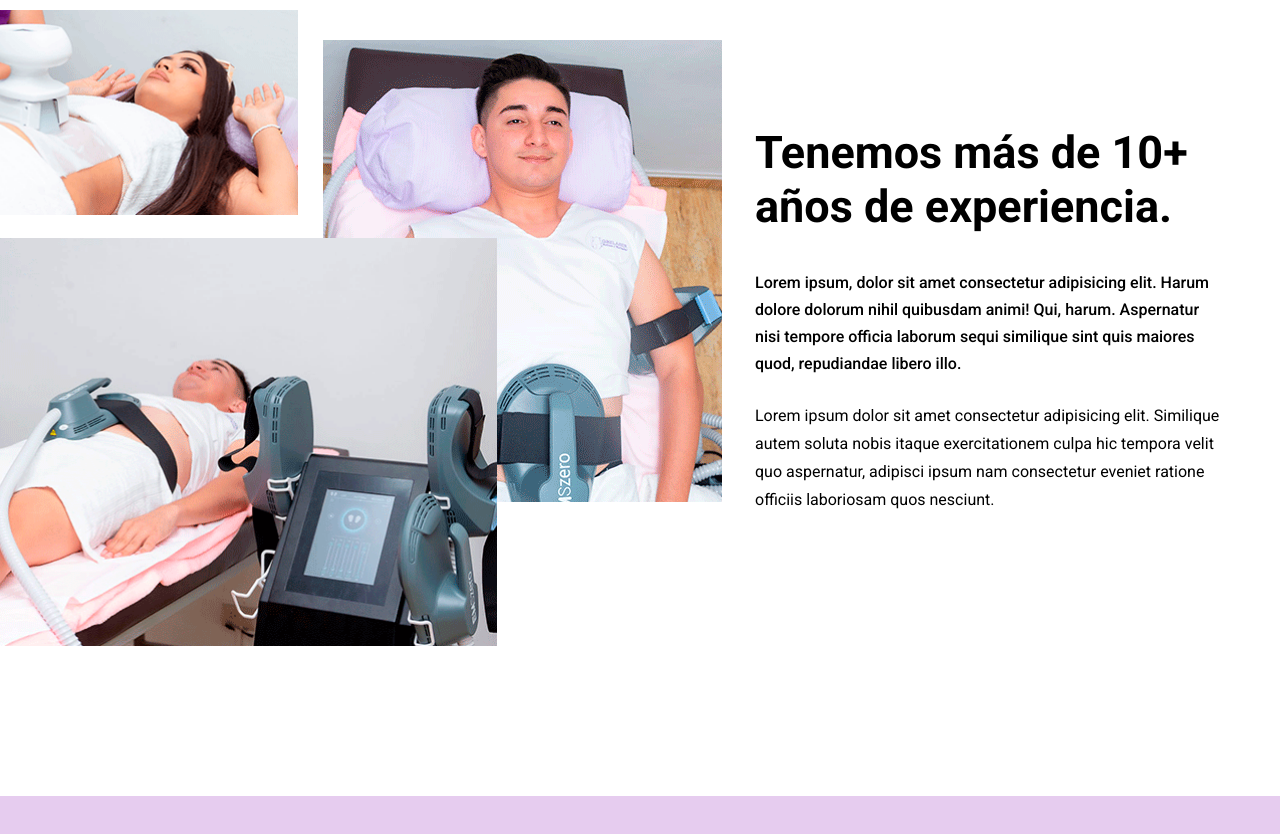
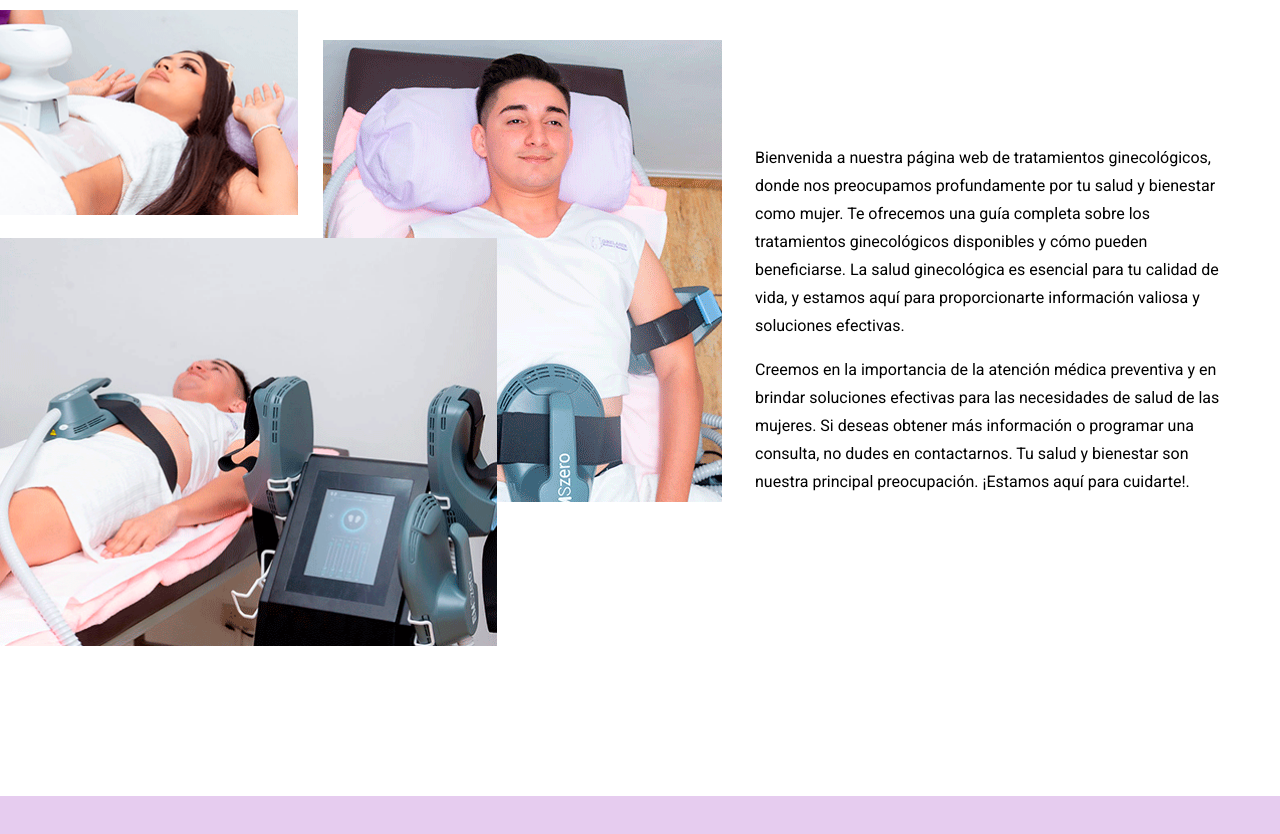
Before and after one commit to FredyQuintanilla93/ginesv, a plain HTML site: page index.html in a window 1280 px wide. Shown: the part 940-1774 px from the top of the page. Drawn offline with Linux system fonts and the light colour scheme.

Commit message:
index cambios

```diff
--- a/index.html
+++ b/index.html
@@ -141,11 +141,10 @@
                     <div class="col-lg-5">
                         <div class="about-content">
                             <div class="section-title">
-                                <h2>Tenemos más de 10+ años de experiencia.</h2>
+                                <!--<h3>GINELASER</h3>-->
                             </div>
-                            <h6>Lorem ipsum, dolor sit amet consectetur adipisicing elit. Harum dolore dolorum nihil quibusdam animi! Qui, harum. Aspernatur nisi tempore officia laborum sequi similique sint quis maiores quod, repudiandae libero illo.</h6>
-                            <!--<h6>Saunas are used all over the world to improve health enjoy relax. During the clients stay in sauna, body is sweating and from harmful substances and toxins.</h6>-->
-                            <p>Lorem ipsum dolor sit amet consectetur adipisicing elit. Similique autem soluta nobis itaque exercitationem culpa hic tempora velit quo aspernatur, adipisci ipsum nam consectetur eveniet ratione officiis laboriosam quos nesciunt.</p>
+                            <p>Bienvenida a nuestra página web de tratamientos ginecológicos, donde nos preocupamos profundamente por tu salud y bienestar como mujer. Te ofrecemos una guía completa sobre los tratamientos ginecológicos disponibles y cómo pueden beneficiarse. La salud ginecológica es esencial para tu calidad de vida, y estamos aquí para proporcionarte información valiosa y soluciones efectivas.</p>
+                            <p>Creemos en la importancia de la atención médica preventiva y en brindar soluciones efectivas para las necesidades de salud de las mujeres. Si deseas obtener más información o programar una consulta, no dudes en contactarnos. Tu salud y bienestar son nuestra principal preocupación. ¡Estamos aquí para cuidarte!.</p>
                             <!--<p>It has different attractions – tropical rain, fog, dew, wall jets and it is combined with sound, caribbian storm, aroma and various lighting effects, what makes you have an unforgettable filling.</p>-->
                             <!--<div class="vision-mision">
                                <div class="vm-image">
```
